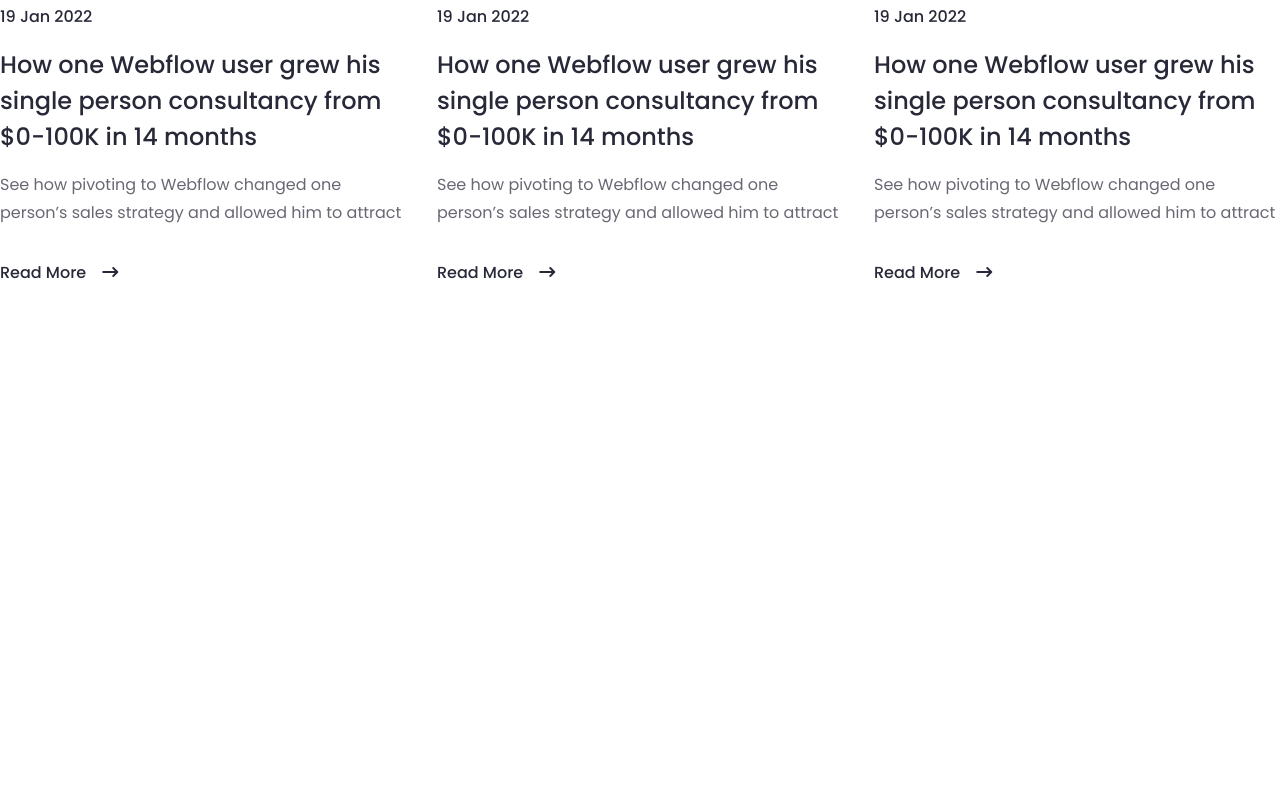
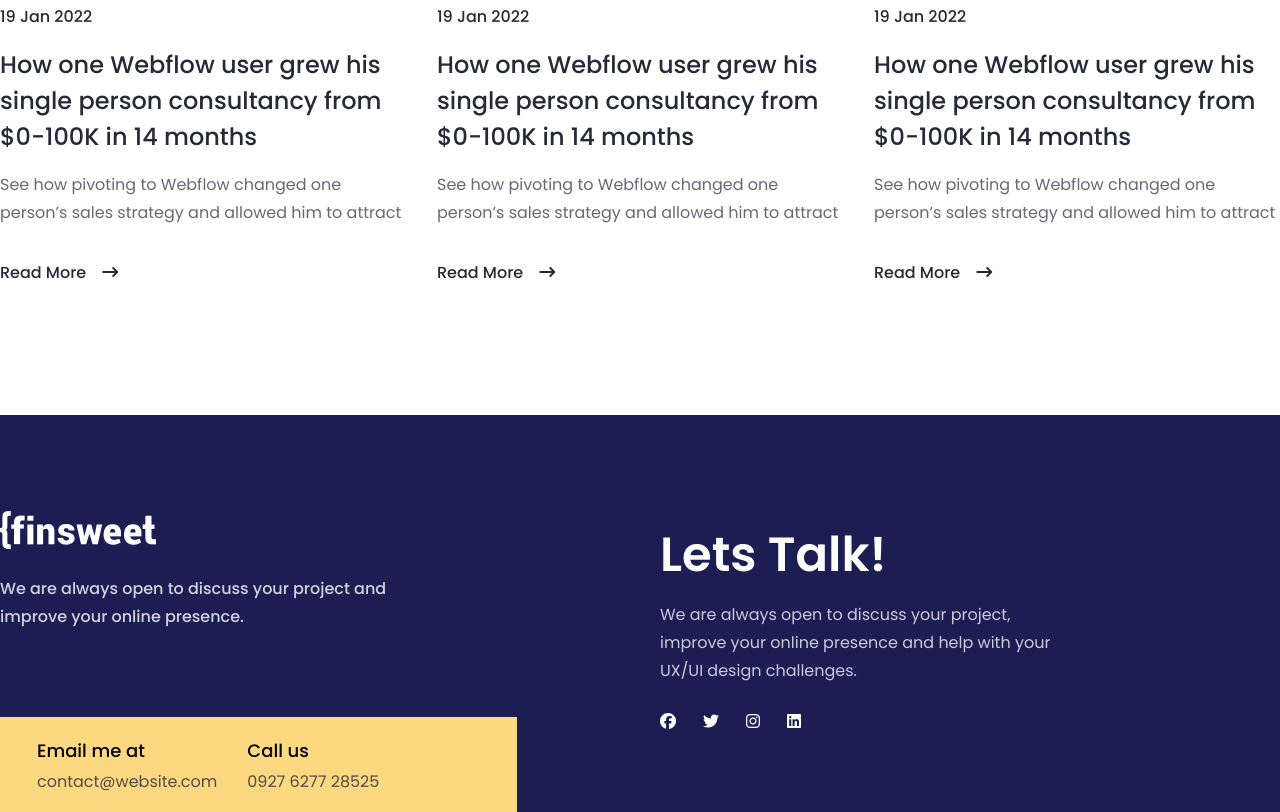
Before and after one commit to tawhidlimon-dev/finsweet, a plain HTML site: page index.html in a window 1280 px wide. Shown: the part 6088-6900 px from the top of the page. Before the commit the page ends 6503 px from the top, so only its background shows below. Drawn offline with Linux system fonts and the light colour scheme.

Commit message:
bottom section done

```diff
--- a/index.html
+++ b/index.html
@@ -356,8 +356,50 @@
   </section>
   <!-- =========Blog code end=========== -->
 
-  <!-- =========Navbar code start========= -->
-  <!-- =========Navbar code end=========== -->
+  <!-- =========Bottom code start========= -->
+  <section id="bottom">
+    <div class="container">
+      <div class="bottom__wrapper">
+        <div class="logo__wrapper">
+          <div class="logo">
+            <picture><img src="./images/bottom__logo.png" alt="logo"></picture>
+          </div>
+          <p>We are always open to discuss your project and improve your online presence.</p>
+          <div class="contact">
+            <div class="email">
+              <h6>Email me at</h6>
+              <span>contact@website.com</span>
+            </div>
+            <div class="call">
+              <h6>Call us</h6>
+              <span>0927 6277 28525</span>
+            </div>
+          </div>
+        </div>
+        <div class="info__wrapper">
+          <div class="heading">
+            <h2>Lets Talk!</h2>
+          </div>
+          <p>We are always open to discuss your project, improve your online presence and help with your UX/UI design challenges.</p>
+          <div class="link">
+            <i class="fa-brands fa-facebook"></i>
+            <i class="fa-brands fa-twitter"></i>
+            <i class="fa-brands fa-instagram"></i>
+            <i class="fa-brands fa-linkedin"></i>
+          </div>
+        </div>
+      </div>
+    </div>
+  </section>
+  <!-- =========Bottom code end=========== -->
+
+  <!-- =========Footer code start========= -->
+  <section>
+    <div class="container">
+
+    </div>
+  </section>
+  <!-- =========Footer code end=========== -->
 
 </body>
 </html>
--- a/scss/style.scss
+++ b/scss/style.scss
@@ -758,8 +758,107 @@ margin: 0 auto;
 }
 // ========Blog code end===========
 
-// ========Common code start=========
-// ========Common code end===========
+// ========Bottom code start=========
+#bottom{
+  background: #1C1E53;
+  padding-top: 96px;
+  .bottom__wrapper{
+    display: flex;
+    column-gap: 260px;
+    .logo__wrapper{
+      width: 400px;
+      p{
+        margin-top: 22px;
+        color: #fff;
+        opacity: 0.8;
+        font-size: 16px;
+        font-weight: 500;
+        line-height: 28px;
+        font-family: 'Poppins', sans-serif;
+      }
+      .contact{
+        width: 517px;
+        height: 95px;
+        background-color: #FCD980;
+        margin-top: 86px;
+        padding: 18px 0 18px 37px;
+        display: flex;
+        column-gap: 30px;
+        .email{
+          display: flex;
+          flex-direction: column;
+          row-gap: 1px;
+          h6{
+            font-family: 'Poppins', sans-serif;
+            font-size: 18px;
+            font-style: normal;
+            font-weight: 500;
+            line-height: 32px
+          }
+          span{
+            color: #282938;
+            font-family: 'Poppins', sans-serif;
+            font-size: 16px;
+            font-weight: 400;
+            line-height: 28px;
+            opacity: 0.8;
+          }
+        }
+        .call{
+          display: flex;
+          flex-direction: column;
+          row-gap: 1px;
+          h6{
+            font-family: 'Poppins', sans-serif;
+            font-size: 18px;
+            font-style: normal;
+            font-weight: 500;
+            line-height: 32px
+          }
+          span{
+            color: #282938;
+            font-family: 'Poppins', sans-serif;
+            font-size: 16px;
+            font-weight: 400;
+            line-height: 28px;
+            opacity: 0.8;
+          }
+        }
+      }
+    }
+    .info__wrapper{
+      width: 400px;
+      .heading{
+        h2{
+          color: #fff;
+          font-size: 48px;
+          font-weight: 600;
+          font-family: 'Poppins', sans-serif;
+          line-height: 64px;
+          margin-top: 12px;
+        }
+      }
+      p{
+        margin-top: 14px;
+        color: #F4F6FC;
+        opacity: 0.8;
+        font-family: 'Poppins', sans-serif;
+        font-size: 16px;
+        font-weight: 400;
+        line-height: 28px
+      }
+      .link{
+        margin-top: 28px;
+        display: flex;
+        column-gap: 27px;
+        i{
+          color: #fff;
+        }
+      }
+    }
+  }
+}
+// ========Bottom code end===========
 
-// ========Common code start=========
-// ========Common code end===========
+// ========Footer code start=========
+// ========Footer code end===========
```
Also changed, not shown: css/style.css, images/bottom__logo.png (added), 1 other file.
